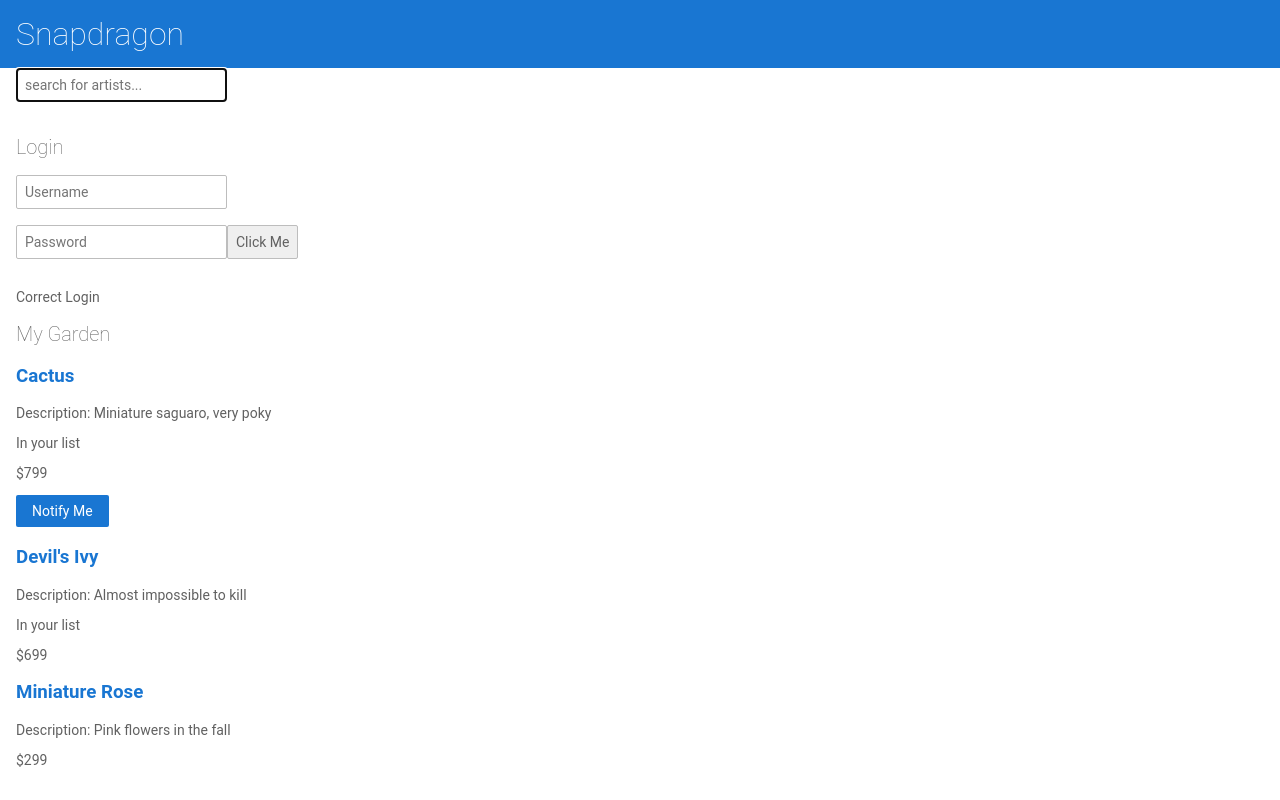
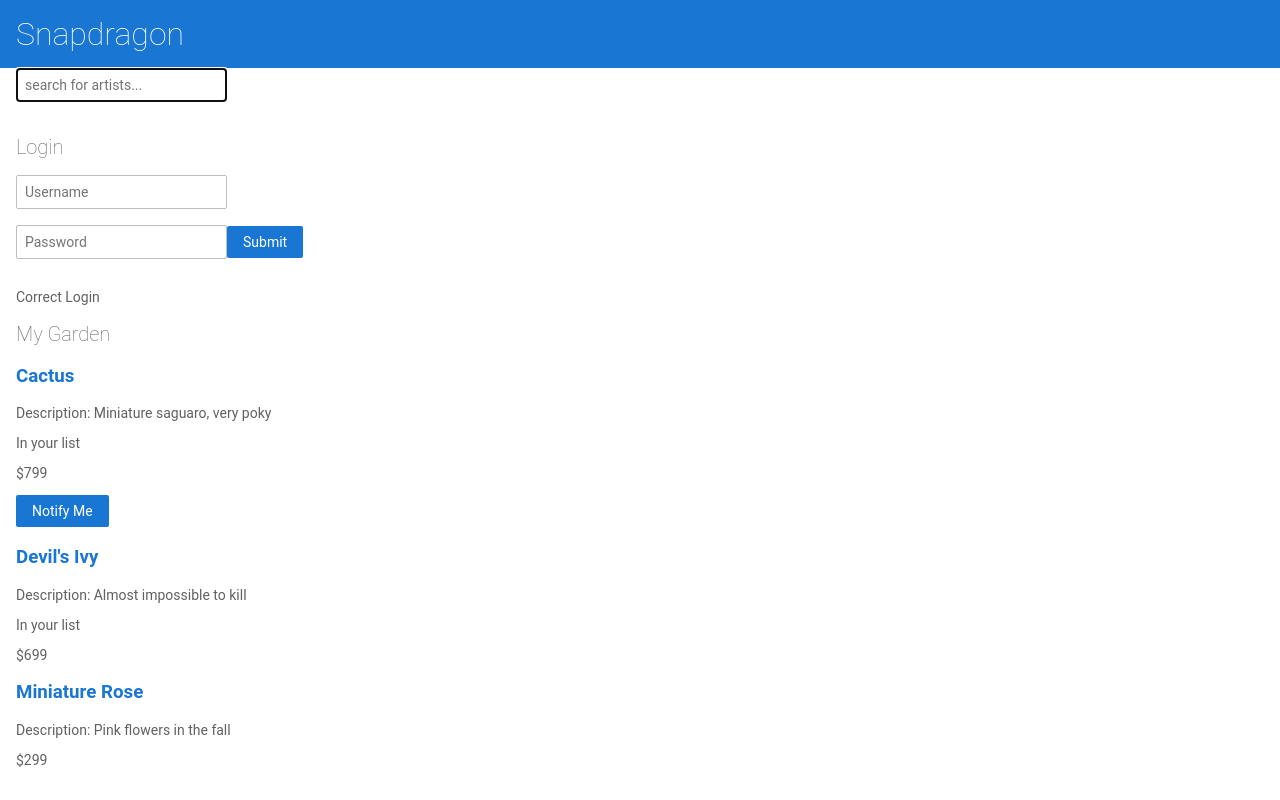
Before and after one commit to SarahKreutner/snapdragon, an Angular app: page / in a window 1280 px wide. Built offline with nearby package versions, Linux system fonts and the light colour scheme.

Commit message:
2 files modified

```diff
--- a/src/app/login/login.component.html
+++ b/src/app/login/login.component.html
@@ -1,9 +1,10 @@
-
+<form [formGroup]="loginForm">
 <h2>Login</h2>
 <input type="text" id="keyword" placeholder="Username" autofocus>
 <br>
 <input type="text" id="keyword" placeholder="Password" autofocus>
 
-<input type="button" (click)="myFunc()" value="Click Me" autofocus>
+<button type="submit" (ngSubmit)="onSubmit(loginForm.value)">Submit</button>
 
 <p>Correct Login</p>
+</form>
--- a/src/app/login/login.component.ts
+++ b/src/app/login/login.component.ts
@@ -16,8 +16,8 @@ export class LoginComponent implements OnInit {
   password;
   constructor(private http: HttpClient,  private formBuilder: FormBuilder,) {
     this.loginForm = this.formBuilder.group({
-      name: '',
-      address: ''
+      user: '',
+      password: ''
     });
   }
 
@@ -27,7 +27,8 @@ export class LoginComponent implements OnInit {
   ngOnInit() {
 
   }
-  myFunc() : void{
+ onSubmit() : void{
+
    this.http.get('https://api.github.com/users/seeschweiler').subscribe(data => {
       console.log(data);
     });
```
